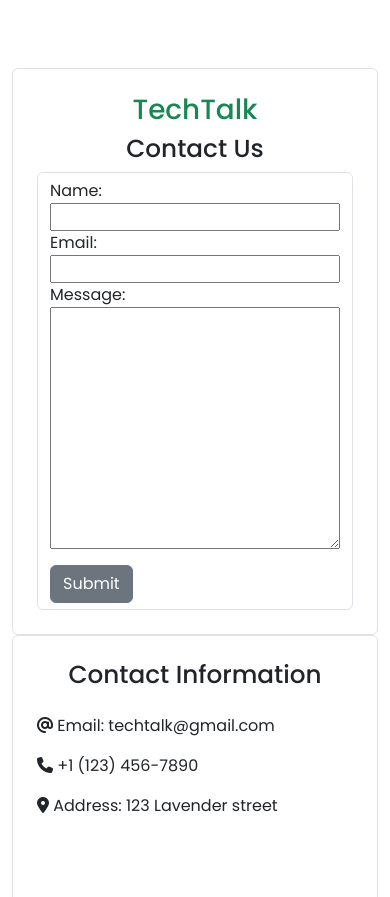
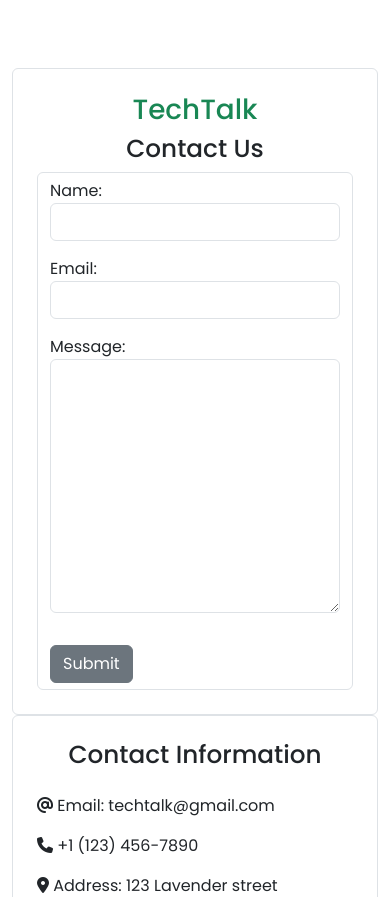
Before and after one commit to Cam-4587/TechTalk, a Django app: page /contact/contact-form/ in a window 390 px wide. Shown: the part 78-975 px from the top of the page. Run offline with Django 4.2, Linux system fonts and the light colour scheme; some libraries are stand-ins or nearby versions; grey boxes are pictures that could not be loaded.

Commit message:
column width altered for users blog posts and .as_p added to contact form

```diff
--- a/about/templates/about/users_blog_posts.html
+++ b/about/templates/about/users_blog_posts.html
@@ -7,7 +7,7 @@
 
 {% for post in posts %}
 <div class="d-flex flex-column align-items-center">
-    <div class="border border-dark m-3 p-3 rounded bg-light col-lg-6">
+    <div class="border border-dark m-3 p-3 rounded bg-light col-lg-6 col-sm-11">
 
         <!--Post title and tags-->
         <h4><u>{{post.title}}</u></h4>
--- a/blog/forms.py
+++ b/blog/forms.py
@@ -63,7 +63,7 @@ class CreateBlogPost(forms.ModelForm):
                 attrs={"class": "form-control", 'rows': 2, 'cols': 10}
             ),
             'content': SummernoteInplaceWidget(
-                attrs={"class": "form-control"}
+                attrs={"class": "form-control", "hidden": "False"},
             ),
         }
 
--- a/blog/templates/blog/create_blog_post.html
+++ b/blog/templates/blog/create_blog_post.html
@@ -8,12 +8,13 @@
     <form method="POST" enctype="multipart/form-data" action="{% url 'create-blog-post' %}"
         class="w-75 bg-light border border-dark p-4 rounded border border-5">
         {% csrf_token %}
-        {{ form.as_p | safe }}
+        {{ form.as_p }}
         <button type="submit" class="btn btn-secondary">Submit</button>
     </form>
 </div>
 
 <!-- Javascript for tag selection-->
+
 
 <script>
     $(document).ready(function() {
--- a/blog/templates/blog/delete_blog_post.html
+++ b/blog/templates/blog/delete_blog_post.html
@@ -11,11 +11,9 @@
                         <h6>{{post.title}} @{{ post.created_on}}</h6>
                         <div class="d-flex pt-3 gap-3">
                                 <button class="btn btn-secondary" type="submit">Yes, delete</button>
-                            <button class="btn btn-secondary">
-                                    <a class="text-decoration-none text-light"
+                                <a class=" btn btn-secondary text-decoration-none text-light "
                                         href="{% url 'post_blog' post.slug %}">No,
                                         cancel</a>
-                            </button>
                         </div>
                 </form>
         </div>
--- a/contact/forms.py
+++ b/contact/forms.py
@@ -9,3 +9,8 @@ class ContactForm(forms.ModelForm):
     class Meta:
         model = Contact
         fields = ['name', 'email', 'message']
+        widgets = {
+            'name': forms.TextInput(attrs={'class': 'form-control', 'style': 'width: 100%;'}),
+            'email': forms.EmailInput(attrs={'class': 'form-control', 'style': 'width: 100%;'}),
+            'message': forms.Textarea(attrs={'class': 'form-control', 'style': 'width: 100%;'}),
+        }
--- a/contact/templates/contact/contact_form.html
+++ b/contact/templates/contact/contact_form.html
@@ -13,7 +13,7 @@
                 <form class="form-control" method="POST">
                     <div class="d-flex flex-column">
                         {% csrf_token %}
-                        {{ contactform }}
+                        {{ contactform.as_p }}
                     </div>
                     <button class="btn btn-secondary mt-3" type="submit">Submit</button>
                 </form>
```
Lines whose indentation alone changed are shown as unchanged.
